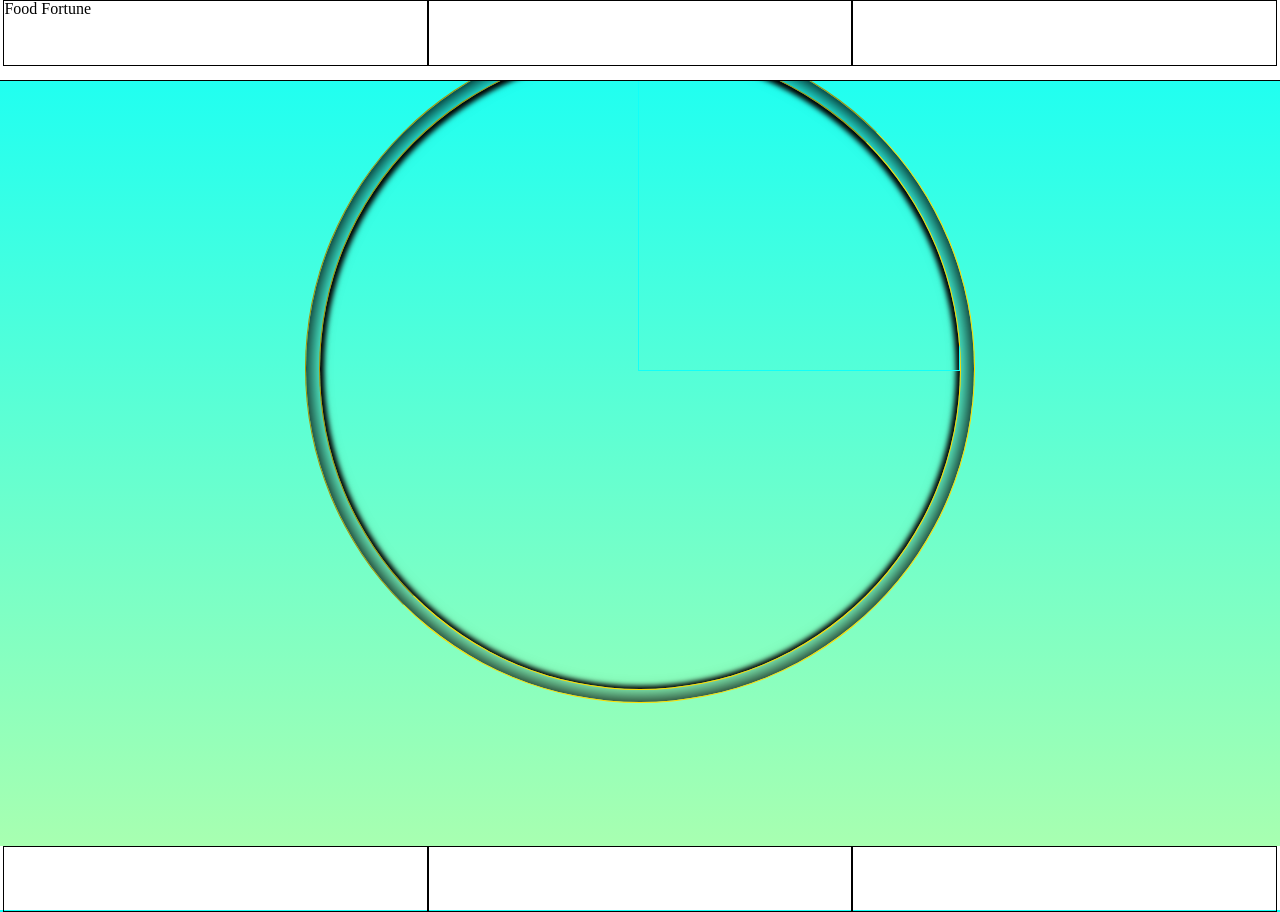
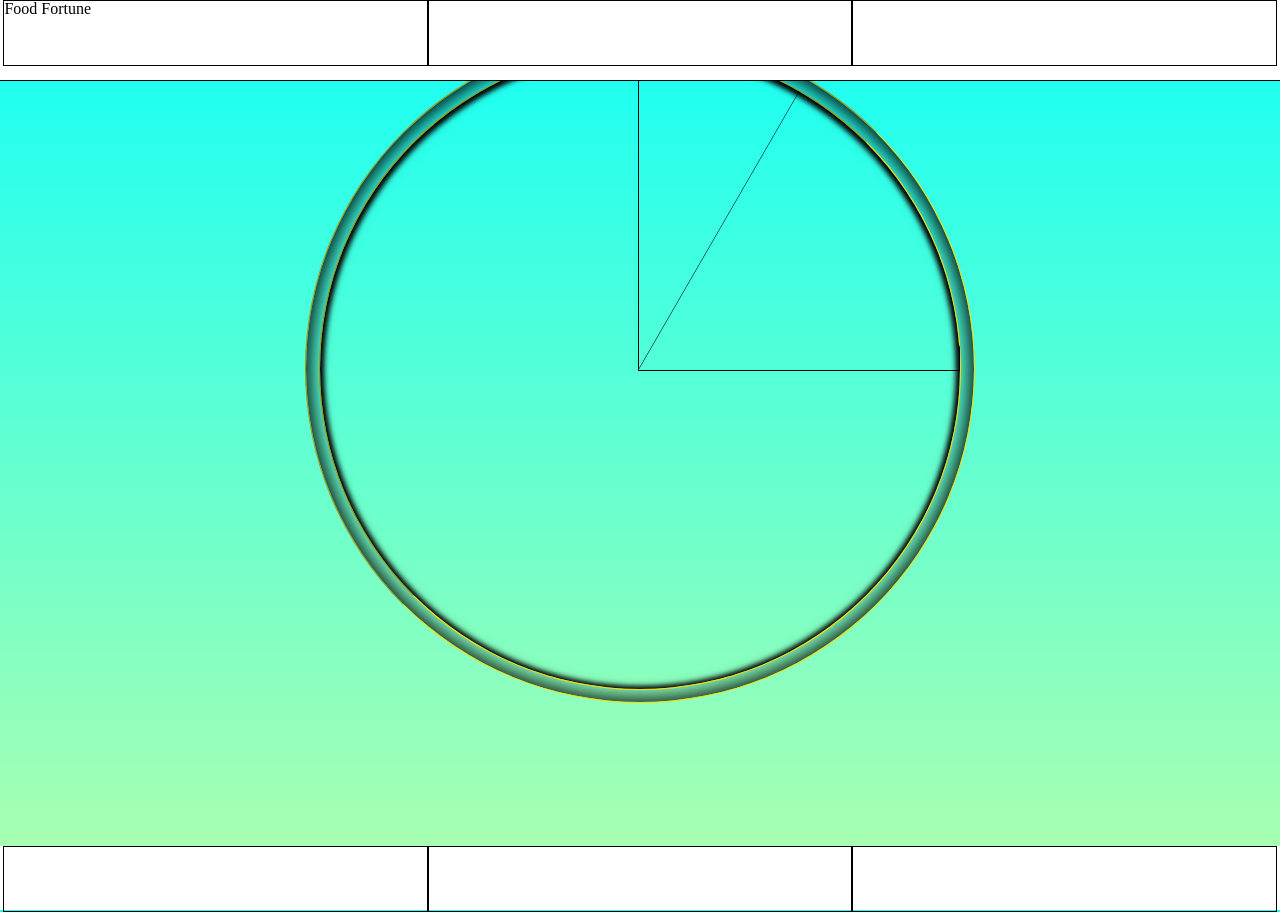
Before and after one commit to lr001dev/Food-And-Fortune-WebApp, a plain HTML site: page index.html in a window 1280 px wide. Drawn offline with nearby package versions, Linux system fonts and the light colour scheme.

Commit message:
Made 90 Degree angle to start drawing in slices. Made first slice with transform property.

```diff
--- a/css/main.css
+++ b/css/main.css
@@ -108,6 +108,17 @@ h3 {
 p {
   font-size: .5em
 }
+li {
+  position: absolute;
+  width: 50%;
+  height: 50%;
+  top: 0;
+  right: 0;
+  overflow: hidden;
+  transform-origin: 0% 100%;
+  border: .4px solid black;
+  /* border: .4px solid #12fff7; */
+}
 .the-wheel {
   position: relative;
   width: 40em;
@@ -126,13 +137,17 @@ p {
   box-shadow: inset 0px 1px 20px 4px rgba(0,0,0,1);
   z-index: -1;
 }
-li {
+.the-wheel-slice {
   position: absolute;
-  width: 50%;
-  height: 50%;
-  top: 0;
-  right: 0;
-  overflow: hidden;
-  transform-origin: 0% 100%;
-  border: .4px solid #12fff7;
+  left: -100%;
+  width: 200%;
+  height: 200%;
+  font-size: 1.5em;
+  text-align: center;
+  color: white;
+  transform: skewY(60deg) rotate(15deg);
+  padding-top: 20px;
 }
+li:first-child {
+  transform: rotate(0deg) skewY(-60deg);
+}
```
